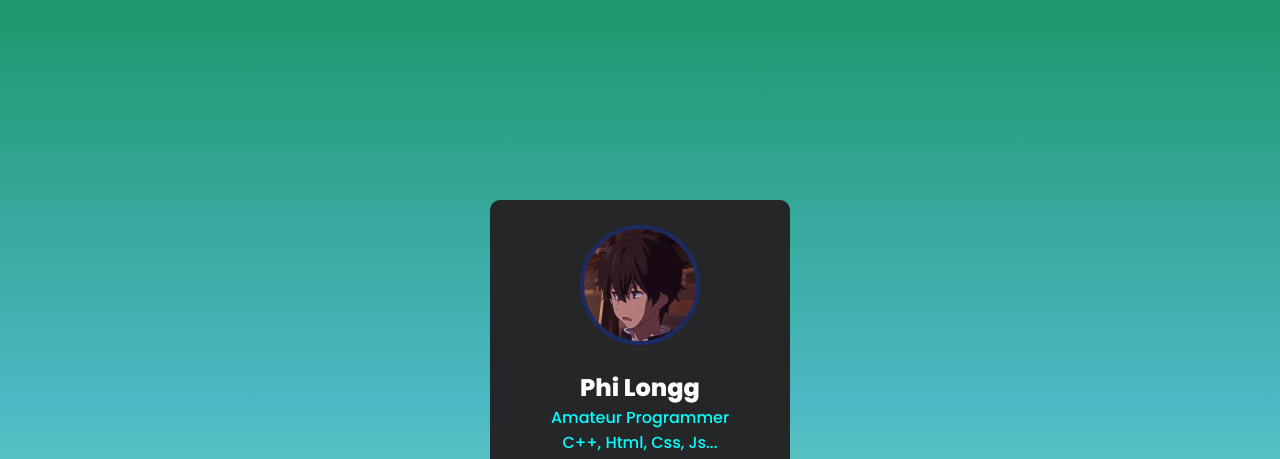
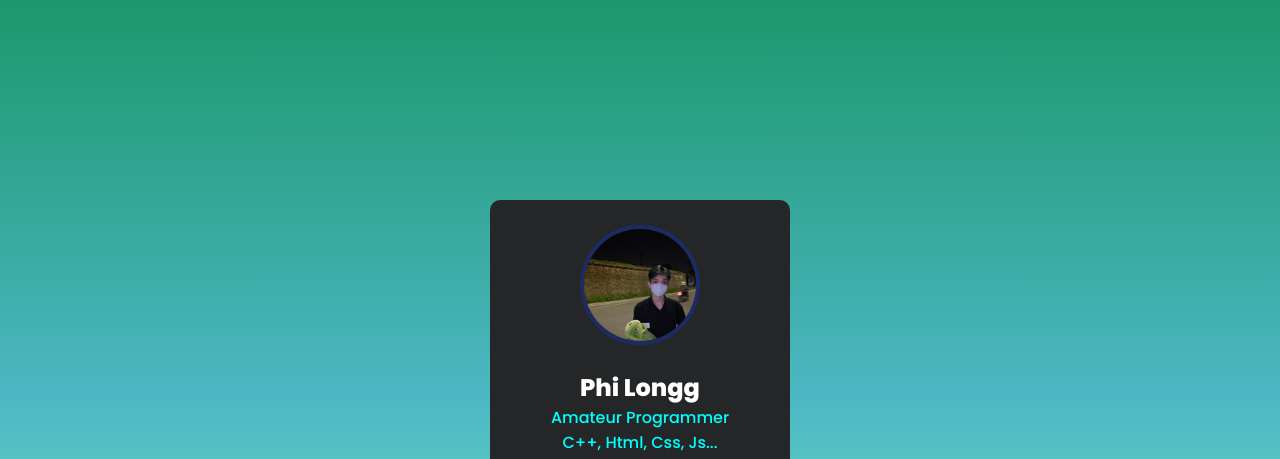
Before and after one commit to plgztn/My-Profile, a plain HTML site: page index.html in a window 1280 px wide. Shown: the top 459 px of the page. Drawn offline with nearby package versions, Linux system fonts and the light colour scheme.

Commit message:
change picture

```diff
--- a/index.html
+++ b/index.html
@@ -10,7 +10,7 @@
 </head>
 <body>
         <div class="card">
-            <div class="card_img"><img src="./img/VTT.jpg" alt=""></div>
+            <div class="card_img"><img src="./img/IMG_5130.jpg" alt=""></div>
             <h2>Phi Longg</h2>
             <p>Amateur Programmer</p>
             <p>C++, Html, Css, Js...</p>
```
Also changed, not shown: img/IMG_5130.jpg (added).
